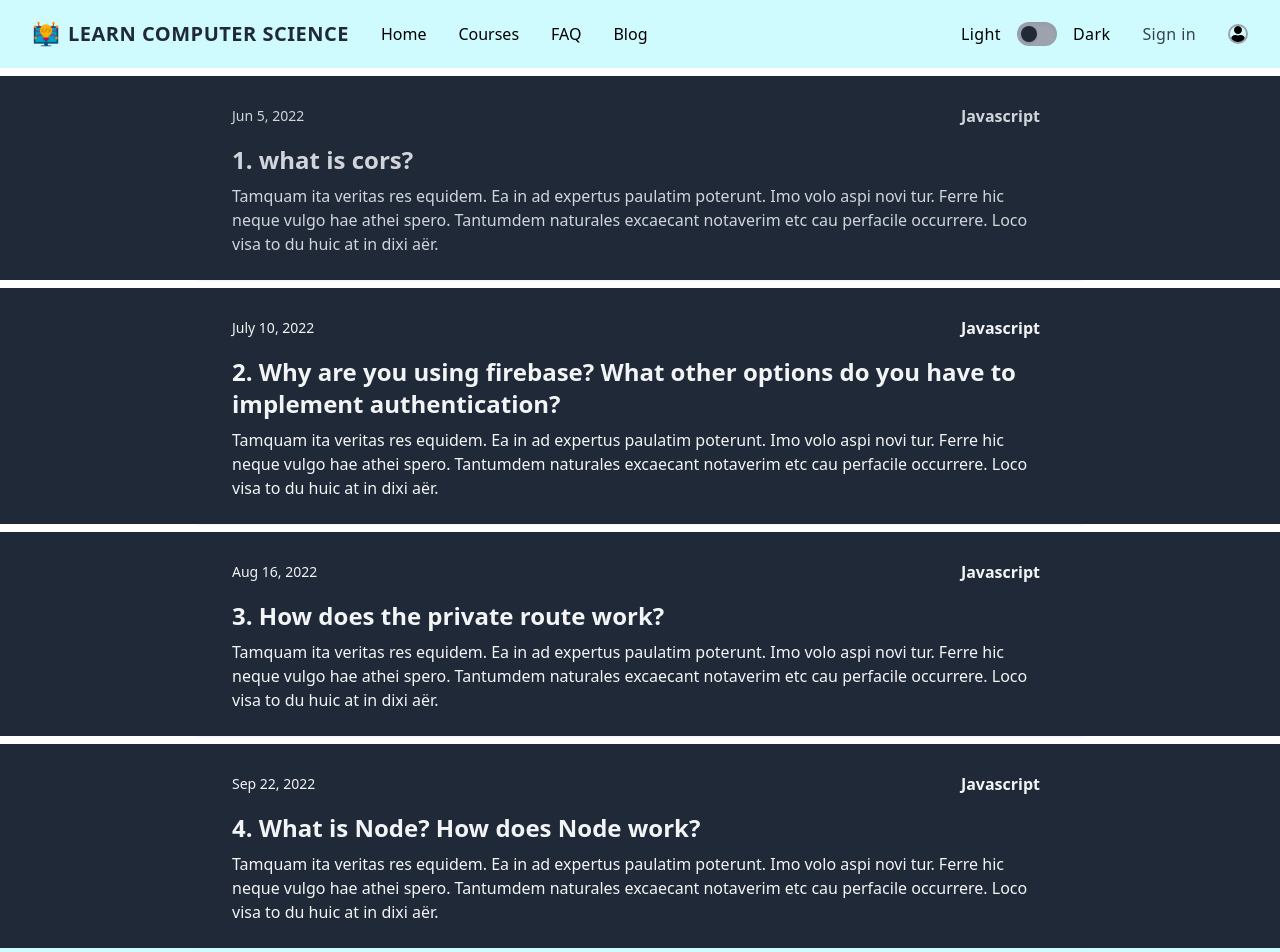
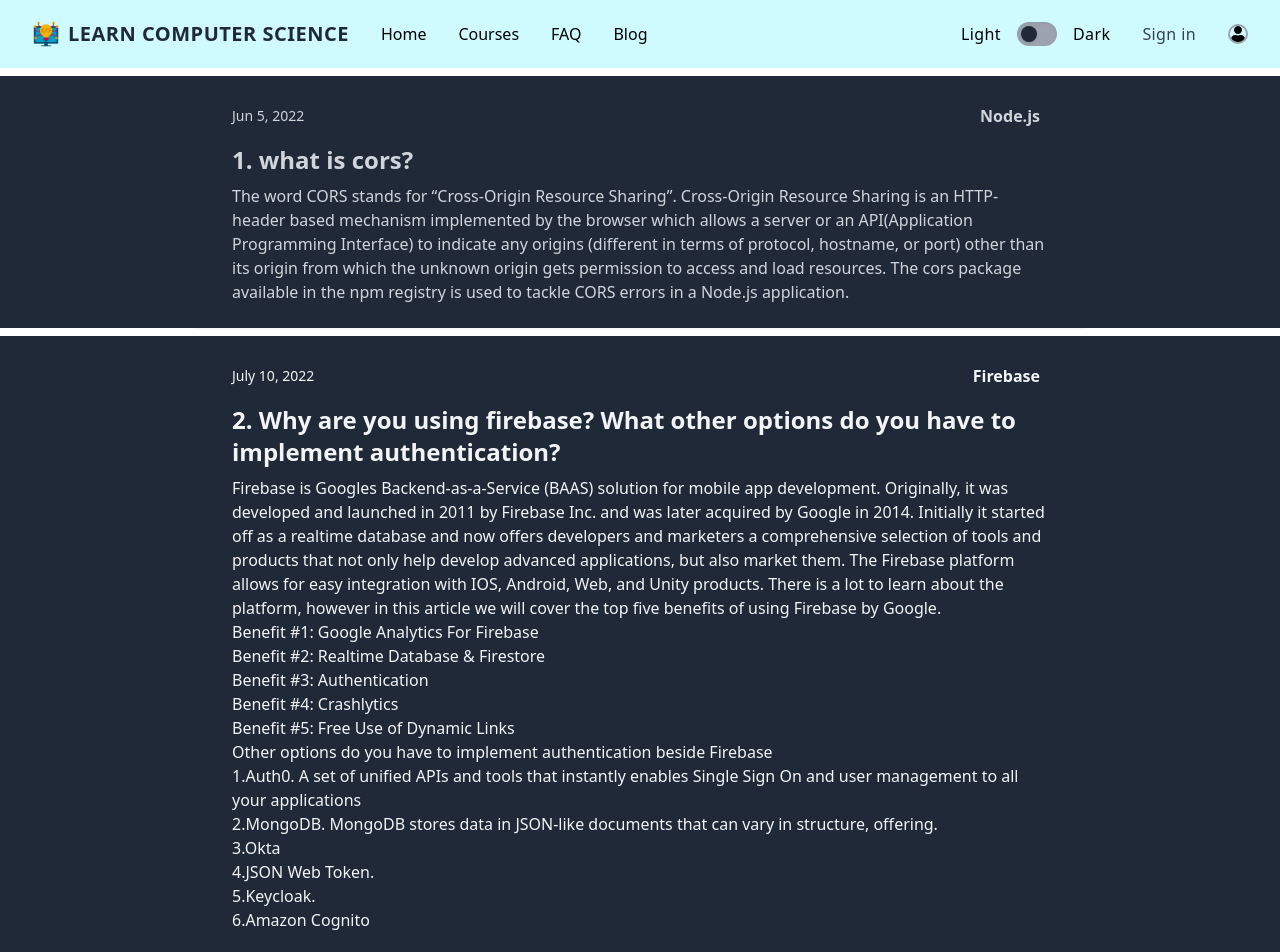
Before and after one commit to izazahmed0177/ass-10-learn-computer-science-clint, a React (Create React App) app: page /blogs in a window 1280 px wide. Shown: the top 952 px of the page. Built offline with nearby package versions, Linux system fonts and the light colour scheme; no server answers.

Commit message:
blog complite

```diff
--- a/src/Other/Blog/Blog.jsx
+++ b/src/Other/Blog/Blog.jsx
@@ -8,11 +8,11 @@
 	<div className="container max-w-4xl px-10 py-6 mx-auto rounded-lg shadow-sm dark:dark:bg-gray-900">
 		<div className="flex items-center justify-between">
 			<span className="text-sm dark:dark:text-gray-400">Jun 5, 2022</span>
-			<a rel="noopener noreferrer" href="#" className="px-2 py-1 font-bold rounded dark:dark:bg-violet-400 dark:dark:text-gray-900">Javascript</a>
+			<a rel="noopener noreferrer" href="#" className="px-2 py-1 font-bold rounded dark:dark:bg-violet-400 dark:dark:text-gray-900">Node.js</a>
 		</div>
 		<div className="mt-3">
 			<a rel="noopener noreferrer" href="#" className="text-2xl font-bold hover:underline">1. what is cors?</a>
-			<p className="mt-2">Tamquam ita veritas res equidem. Ea in ad expertus paulatim poterunt. Imo volo aspi novi tur. Ferre hic neque vulgo hae athei spero. Tantumdem naturales excaecant notaverim etc cau perfacile occurrere. Loco visa to du huic at in dixi aër.</p>
+			<p className="mt-2">The word CORS stands for “Cross-Origin Resource Sharing”. Cross-Origin Resource Sharing is an HTTP-header based mechanism implemented by the browser which allows a server or an API(Application Programming Interface) to indicate any origins (different in terms of protocol, hostname, or port) other than its origin from which the unknown origin gets permission to access and load resources. The cors package available in the npm registry is used to tackle CORS errors in a Node.js application. </p>
 		</div>
 
 	</div>
@@ -24,11 +24,36 @@
 	<div className="container max-w-4xl px-10 py-6 mx-auto rounded-lg shadow-sm dark:dark:bg-gray-900">
 		<div className="flex items-center justify-between">
 			<span className="text-sm dark:dark:text-gray-400">July 10, 2022</span>
-			<a rel="noopener noreferrer" href="#" className="px-2 py-1 font-bold rounded dark:dark:bg-violet-400 dark:dark:text-gray-900">Javascript</a>
+			<a rel="noopener noreferrer" href="#" className="px-2 py-1 font-bold rounded dark:dark:bg-violet-400 dark:dark:text-gray-900">Firebase</a>
 		</div>
 		<div className="mt-3">
 			<a rel="noopener noreferrer" href="#" className="text-2xl font-bold hover:underline">2. Why are you using firebase? What other options do you have to implement authentication?</a>
-			<p className="mt-2">Tamquam ita veritas res equidem. Ea in ad expertus paulatim poterunt. Imo volo aspi novi tur. Ferre hic neque vulgo hae athei spero. Tantumdem naturales excaecant notaverim etc cau perfacile occurrere. Loco visa to du huic at in dixi aër.</p>
+			<p className="mt-2">Firebase is Googles Backend-as-a-Service (BAAS) solution for mobile app development. Originally, it was developed and launched in 2011 by Firebase Inc. and was later acquired by Google in 2014. Initially it started off as a realtime database and now offers developers and marketers a comprehensive selection of tools and products that not only help develop advanced applications, but also market them. The Firebase platform allows for easy integration with IOS, Android, Web, and Unity products. There is a lot to learn about the platform, however in this article we will cover the top five benefits of using Firebase by Google.
+			<br />
+			Benefit #1: Google Analytics For Firebase
+			<br />
+			Benefit #2: Realtime Database & Firestore
+			<br />
+			Benefit #3: Authentication
+			<br />
+			Benefit #4: Crashlytics
+			<br />
+			Benefit #5: Free Use of Dynamic Links
+			<br />
+			 Other options do you have to implement authentication beside Firebase
+			 <br />
+			 1.Auth0. A set of unified APIs and tools that instantly enables Single Sign On and user management to all your applications
+			 <br />
+			 2.MongoDB. MongoDB stores data in JSON-like documents that can vary in structure, offering.
+			 <br />
+			 3.Okta
+			 <br />
+			 4.JSON Web Token.
+			 <br />
+              5.Keycloak.
+               <br />
+               6.Amazon Cognito
+			</p>
 		</div>
 
 	</div>
@@ -43,11 +68,22 @@
 	<div className="container max-w-4xl px-10 py-6 mx-auto rounded-lg shadow-sm dark:dark:bg-gray-900">
 		<div className="flex items-center justify-between">
 			<span className="text-sm dark:dark:text-gray-400">Aug 16, 2022</span>
-			<a rel="noopener noreferrer" href="#" className="px-2 py-1 font-bold rounded dark:dark:bg-violet-400 dark:dark:text-gray-900">Javascript</a>
+			<a rel="noopener noreferrer" href="#" className="px-2 py-1 font-bold rounded dark:dark:bg-violet-400 dark:dark:text-gray-900">React Router</a>
 		</div>
 		<div className="mt-3">
 			<a rel="noopener noreferrer" href="#" className="text-2xl font-bold hover:underline">3. How does the private route work?</a>
-			<p className="mt-2">Tamquam ita veritas res equidem. Ea in ad expertus paulatim poterunt. Imo volo aspi novi tur. Ferre hic neque vulgo hae athei spero. Tantumdem naturales excaecant notaverim etc cau perfacile occurrere. Loco visa to du huic at in dixi aër.</p>
+			<p className="mt-2">Private Routes in React Router (also called Protected Routes) require a user being authorized to visit a route (read: page). So if a user is not authorized for a specific page, they cannot access it. The most common example is authentication in a React application where a user can only access the protected pages when they are authorized (which means in this case being authenticated). Authorization goes beyond authentication though. For example, a user can also have roles and permissions which give a user access to specific areas of the application.
+			<br />
+			PrivateRoute component is the blueprint for all private routes in the application. If the user is logged in, go on and display the component in question; otherwise, redirect the user to sign-in page. Additionally, we can define the logic of isLogin utility function separately in utils folder.
+			<br />
+			Some things that we used to create PrivateRoute have changed a little bit
+			<br />
+
+                     Redirect is now Navigate
+               <br />
+                   Route props changed and is just a stub component now
+               <br />
+               A new component Routes appearead</p>
 		</div>
 
 	</div>
@@ -62,11 +98,23 @@
 	<div className="container max-w-4xl px-10 py-6 mx-auto rounded-lg shadow-sm dark:dark:bg-gray-900">
 		<div className="flex items-center justify-between">
 			<span className="text-sm dark:dark:text-gray-400">Sep 22, 2022</span>
-			<a rel="noopener noreferrer" href="#" className="px-2 py-1 font-bold rounded dark:dark:bg-violet-400 dark:dark:text-gray-900">Javascript</a>
+			<a rel="noopener noreferrer" href="#" className="px-2 py-1 font-bold rounded dark:dark:bg-violet-400 dark:dark:text-gray-900">Node.js</a>
 		</div>
 		<div className="mt-3">
 			<a rel="noopener noreferrer" href="#" className="text-2xl font-bold hover:underline">4. What is Node? How does Node work?</a>
-			<p className="mt-2">Tamquam ita veritas res equidem. Ea in ad expertus paulatim poterunt. Imo volo aspi novi tur. Ferre hic neque vulgo hae athei spero. Tantumdem naturales excaecant notaverim etc cau perfacile occurrere. Loco visa to du huic at in dixi aër.</p>
+			<p className="mt-2">What is this node?
+Image result for What is Node? How does Node work?
+Node. js is an open-source, cross-platform JavaScript runtime environment and library for running web applications outside the client's browser.
+<br />
+Node.js is an open-source backend javascript runtime environment. It is a used as backend service where javascript works on the server-side of the application. This way javascript is used on both frontend and backend. Node.js runs on chrome v8 engine which converts javascript code into machine code, it is highly scalable, lightweight, fast, and data-intensive.
+<br />
+Working of Node.js: Node.js accepts the request from the clients and sends the response, while working with the request node.js handles them with a single thread. To operate I/O operations or requests node.js use the concept of threads. Thread is a sequence of instructions that the server needs to perform. It runs parallel on the server to provide the information to multiple clients. Node.js is an event loop single-threaded language. It can handle concurrent requests with a single thread without blocking it for one request.
+<br />
+Node.js basically works on two concept
+<br />
+Asynchronous <br />
+Non-blocking I/O
+</p>
 		</div>
 
 	</div>
```
